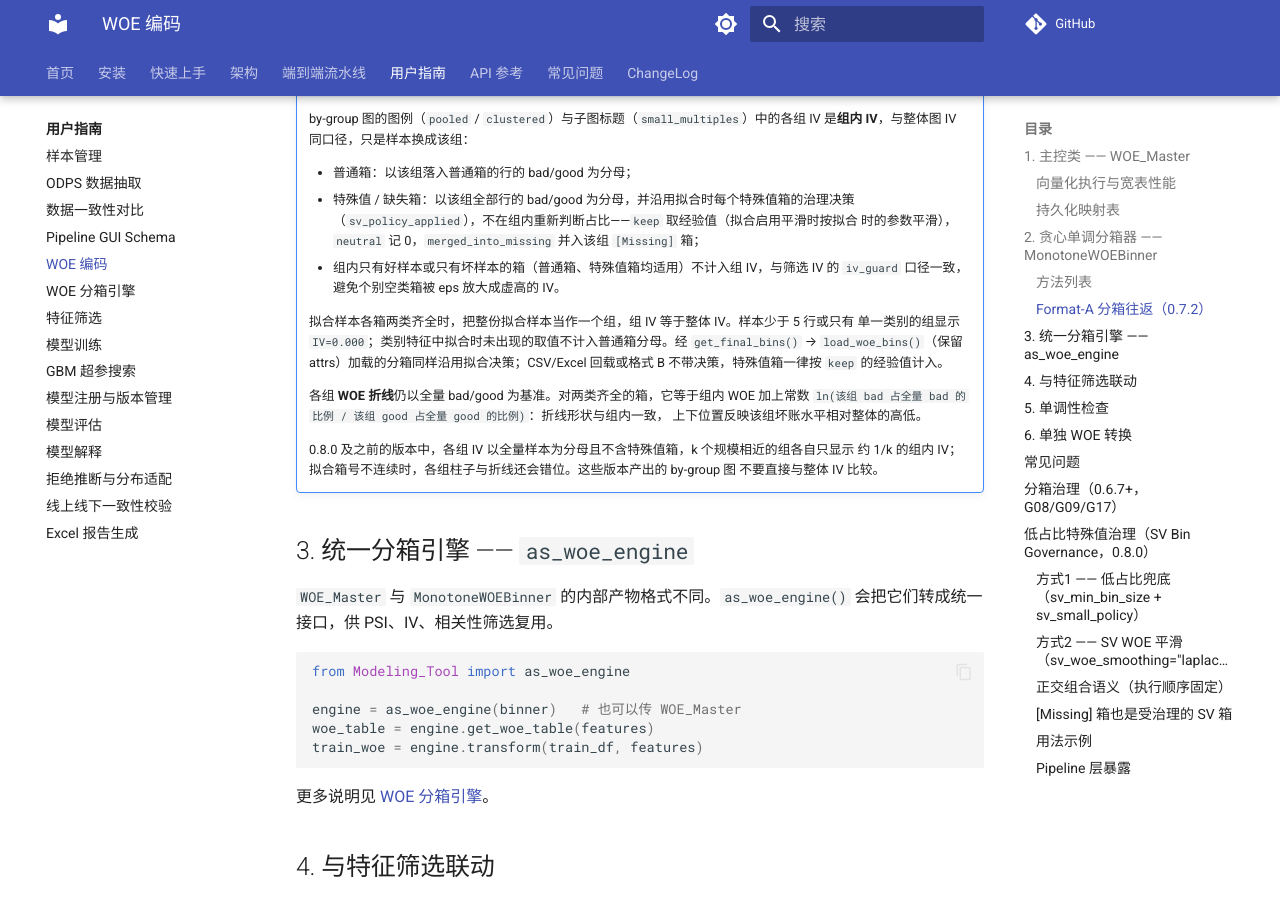
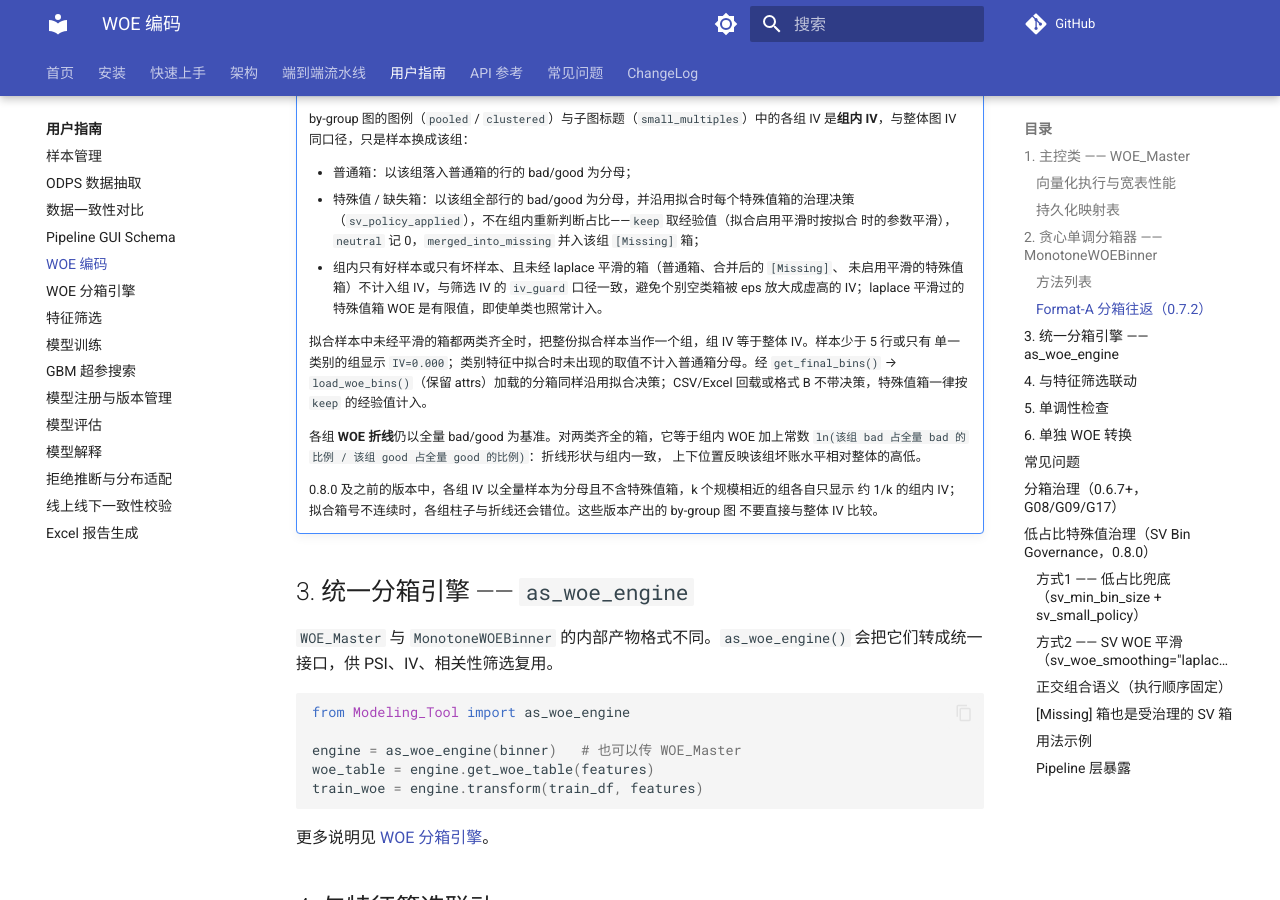
Before and after one commit to Kyle-J-Sun/SuperModelingFactory_doc, an MkDocs documentation site: the page built from docs/guides/woe.md, in a window 1280 px wide and 900 px high, scrolled down 3385 px. Built offline with MkDocs 1.6.1 and Material for MkDocs 9.7.7, drawn with Linux system fonts in a browser that asks for light colours; comment, search, counter and statistics services are not loaded.

Commit message:
docs: laplace-smoothed single-class special cells count in by-group IV
guides/woe.md: only unsmoothed single-class cells (normal bins, merged [Missing], special bins without laplace) are left out of the by-group IV; whole-sample parity is stated for unsmoothed fitted cells.

```diff
--- a/docs/guides/woe.md
+++ b/docs/guides/woe.md
@@ -128,10 +128,11 @@ edges = binner.get_bin_edges()
     - 特殊值 / 缺失箱：以该组全部行的 bad/good 为分母，并沿用拟合时每个特殊值箱的治理决策
       （`sv_policy_applied`），不在组内重新判断占比——`keep` 取经验值（拟合启用平滑时按拟合
       时的参数平滑），`neutral` 记 0，`merged_into_missing` 并入该组 `[Missing]` 箱；
-    - 组内只有好样本或只有坏样本的箱（普通箱、特殊值箱均适用）不计入组 IV，与筛选 IV 的
-      `iv_guard` 口径一致，避免个别空类箱被 eps 放大成虚高的 IV。
+    - 组内只有好样本或只有坏样本、且未经 laplace 平滑的箱（普通箱、合并后的 `[Missing]`、
+      未启用平滑的特殊值箱）不计入组 IV，与筛选 IV 的 `iv_guard` 口径一致，避免个别空类箱被
+      eps 放大成虚高的 IV；laplace 平滑过的特殊值箱 WOE 是有限值，即使单类也照常计入。
 
-    拟合样本各箱两类齐全时，把整份拟合样本当作一个组，组 IV 等于整体 IV。样本少于 5 行或只有
+    拟合样本中未经平滑的箱都两类齐全时，把整份拟合样本当作一个组，组 IV 等于整体 IV。样本少于 5 行或只有
     单一类别的组显示 `IV=0.000`；类别特征中拟合时未出现的取值不计入普通箱分母。经
     `get_final_bins()` → `load_woe_bins()`（保留 attrs）加载的分箱同样沿用拟合决策；CSV/Excel
     回载或格式 B 不带决策，特殊值箱一律按 `keep` 的经验值计入。
```
